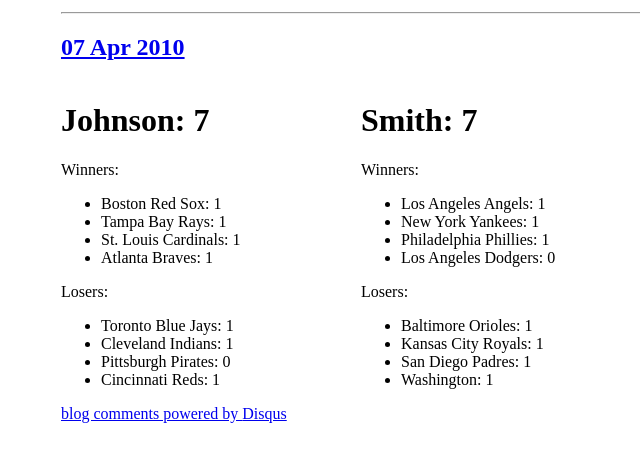
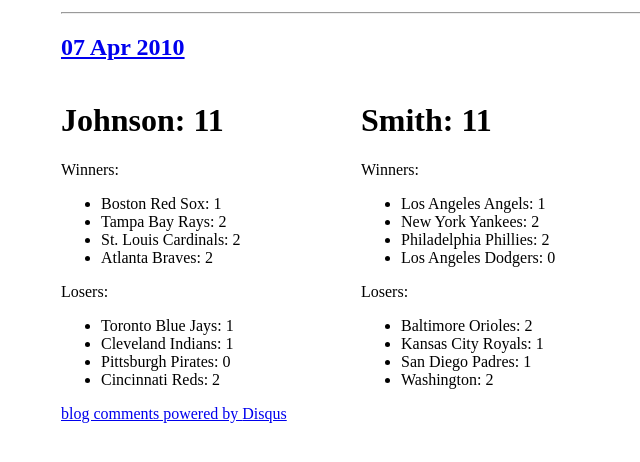
Before and after one commit to travisj/thebet, a Jekyll site: the page built from _posts/2010-04-07-Results.markdown, in a window 1280 px wide. Shown: the part 247-709 px from the top of the page, without its empty margins (279-919 px from the left). Built offline with Jekyll 4.4.1, drawn with Linux system fonts in a browser that asks for light colours; nearby versions of some CDN libraries; Markdown is read by kramdown in place of the engine named in the settings; comment, search, counter and statistics services are not loaded.

Commit message:
adding todays results

```diff
--- a/_json/history.json
+++ b/_json/history.json
@@ -1 +1 @@
-{"2010-04-04":{"johnson":0,"smith":0},"2010-04-05":{"johnson":6,"smith":4},"2010-04-06":{"johnson":7,"smith":6},"2010-04-07":{"johnson":7,"smith":7}}
+{"2010-04-04":{"johnson":0,"smith":0},"2010-04-05":{"johnson":6,"smith":4},"2010-04-06":{"johnson":7,"smith":6},"2010-04-07":{"johnson":11,"smith":11}}
--- a/_posts/2010-04-07-Results.markdown
+++ b/_posts/2010-04-07-Results.markdown
@@ -1,21 +1,21 @@
 ---
 layout: post
-johnson: 7
-smith: 7
+johnson: 11
+smith: 11
 tor: 1
 cle: 1
 bos: 1
-tam: 1
+tam: 2
 pit: 0
-cin: 1
-stl: 1
-atl: 1
-bal: 1
+cin: 2
+stl: 2
+atl: 2
+bal: 2
 kan: 1
-nyy: 1
+nyy: 2
 laa: 1
 sdg: 1
-was: 1
-phi: 1
+was: 2
+phi: 2
 lad: 0
 ---
```
